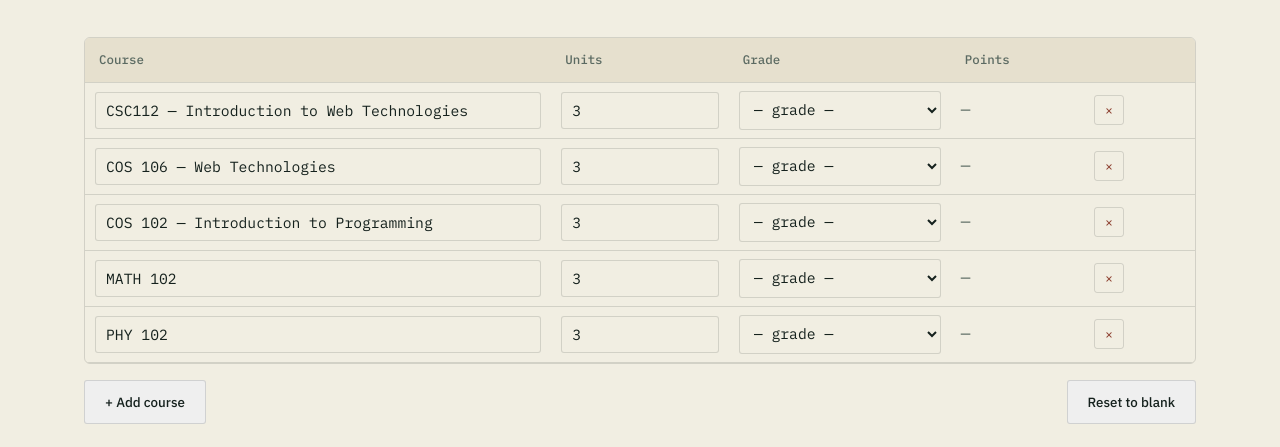
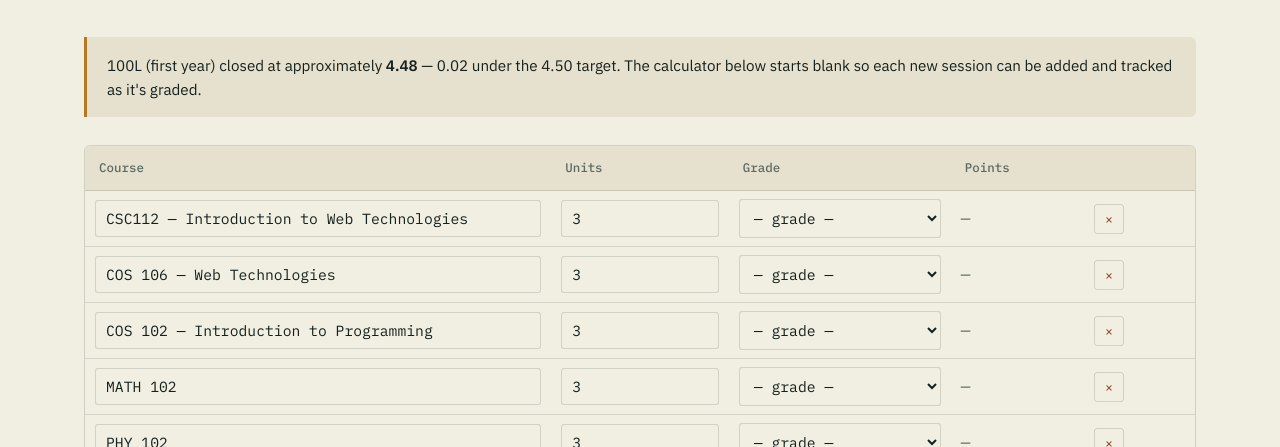
Before and after one commit to Quinn-abihail/Abihail-Academic-Portfolio, a plain HTML site: page academics.html in a window 1280 px wide. Shown: the part 653-1100 px from the top of the page. Drawn offline with Linux system fonts and the light colour scheme.

Commit message:
Add 100L CGPA note and live Credly profile link

```diff
--- a/academics.html
+++ b/academics.html
@@ -48,6 +48,10 @@
         <p class="eyebrow">Grade tracker</p>
         <h2>CGPA calculator</h2>
         <p class="gpa-scale-note">Miva grades on a 5-point scale — A = 5.0, B = 4.0, C = 3.0, D = 2.0, E = 1.0, F = 0.0. Add a row per course, pick a grade, and the total updates as you go. Everything here saves to this browser only.</p>
+      </div>
+
+      <div class="callout" style="margin-bottom:28px;">
+        100L (first year) closed at approximately <strong>4.48</strong> — 0.02 under the 4.50 target. The calculator below starts blank so each new session can be added and tracked as it's graded.
       </div>
 
       <div class="gpa-table-wrap">
--- a/assets/css/style.css
+++ b/assets/css/style.css
@@ -302,6 +302,11 @@ section{padding-block:88px;}
 
 /* ---------- Academics ---------- */
 .gpa-scale-note{color:var(--muted-light);font-size:.9rem;margin-bottom:24px;}
+.callout{
+  background:var(--paper-dim);border-left:3px solid var(--amber-deep);
+  padding:16px 20px;border-radius:0 var(--radius-m) var(--radius-m) 0;
+  font-size:.95rem;color:var(--ink-text);
+}
 .gpa-table-wrap{overflow-x:auto;border:1px solid var(--line);border-radius:var(--radius-m);}
 table.gpa-table{width:100%;border-collapse:collapse;min-width:640px;}
 table.gpa-table th{
```
Also changed, not shown: certifications.html (+1 -1 lines).
